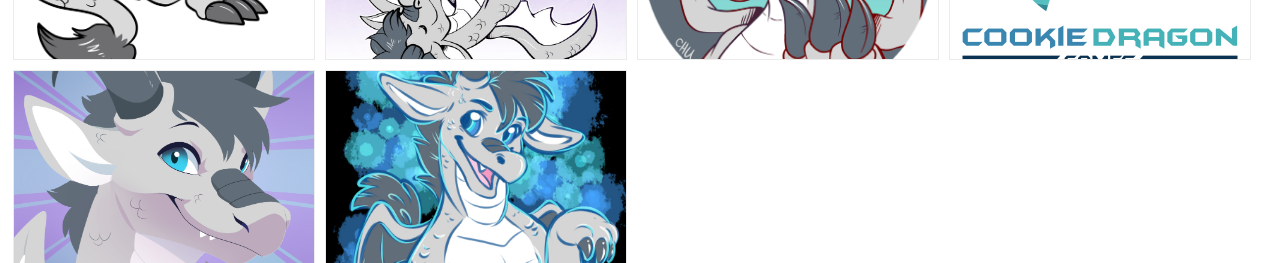
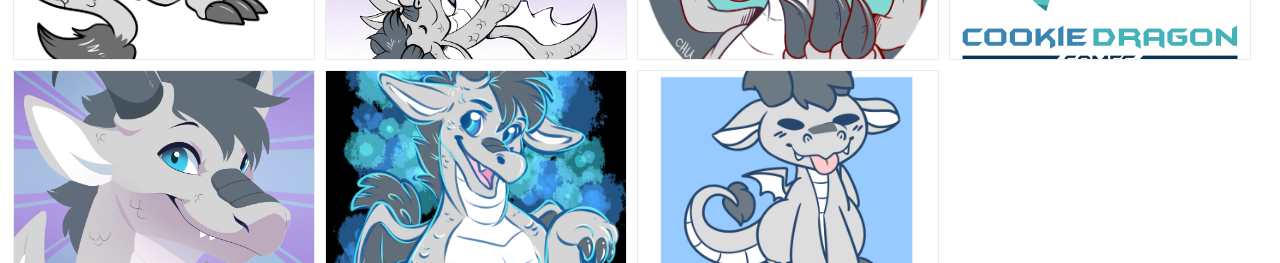
Before and after one commit to judah4/dragon-gallery, a Vue app: page / in a window 1280 px wide. Shown: the part 689-952 px from the top of the page. Built offline with nearby package versions, Linux system fonts and the light colour scheme.

Commit message:
Chibi Dragon from frogbutt

```diff
--- a/src/components/DragonGallery.vue
+++ b/src/components/DragonGallery.vue
@@ -78,6 +78,11 @@
                         href: 'images/2019/1-JudahNeonBadge.jpg',
                         description: 'Badge from https://twitter.com/Lumaberry'
                     },
+                    {
+                        title: 'Chibi Dragon',
+                        href: 'images/2020/frogbuttdragon.png',
+                        description: 'From https://twitter.com/TheFrogButt. January 2020'
+                    },
 
                 ],
                 index: null
```
Also changed, not shown: public/images/2020/frogbuttdragon.png (added).
